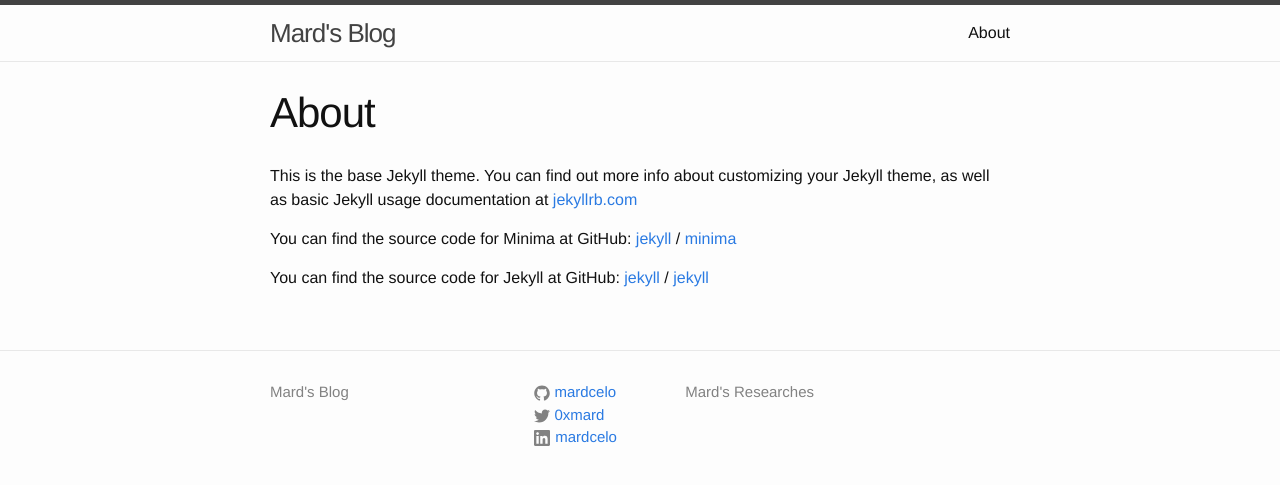
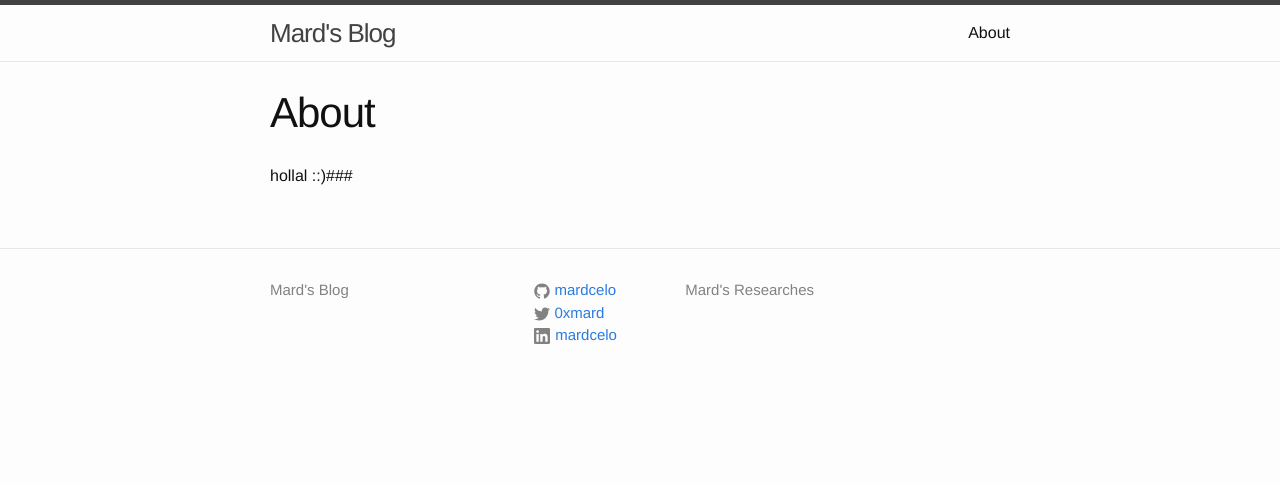
Before and after one commit to Mardcelo/mardcelo.github.io, a Jekyll site: the page built from about.md, in a window 1280 px wide. Shown: the top 485 px of the page. Built offline with Jekyll 4.4.1, drawn with Linux system fonts in a browser that asks for light colours.

Commit message:
Update about.md

```diff
--- a/about.md
+++ b/about.md
@@ -3,16 +3,4 @@
 title: About
 permalink: /about/
 ---
-
-This is the base Jekyll theme. You can find out more info about customizing your Jekyll theme, as well as basic Jekyll usage documentation at [jekyllrb.com](https://jekyllrb.com/)
-
-You can find the source code for Minima at GitHub:
-[jekyll][jekyll-organization] /
-[minima](https://github.com/jekyll/minima)
-
-You can find the source code for Jekyll at GitHub:
-[jekyll][jekyll-organization] /
-[jekyll](https://github.com/jekyll/jekyll)
-
-
-[jekyll-organization]: https://github.com/jekyll
+ hollal ::)###
```
